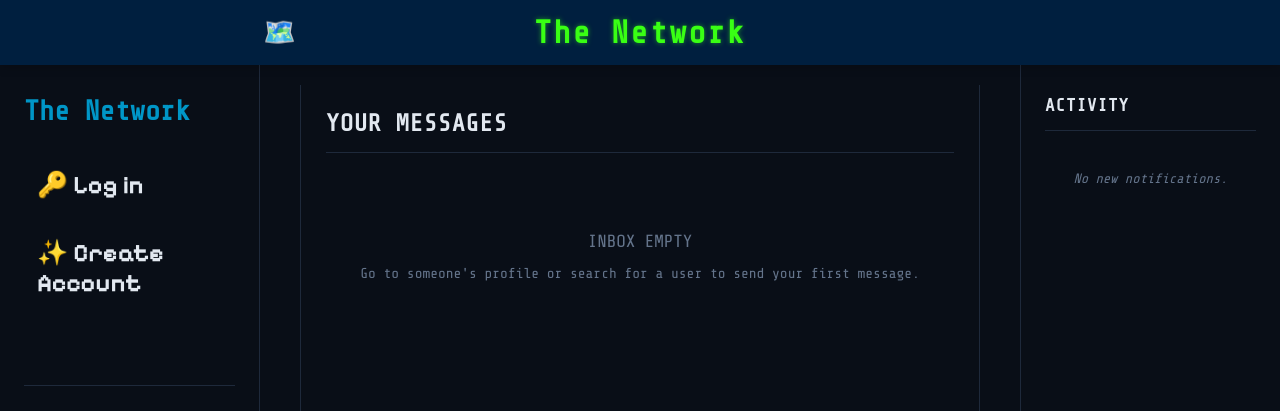
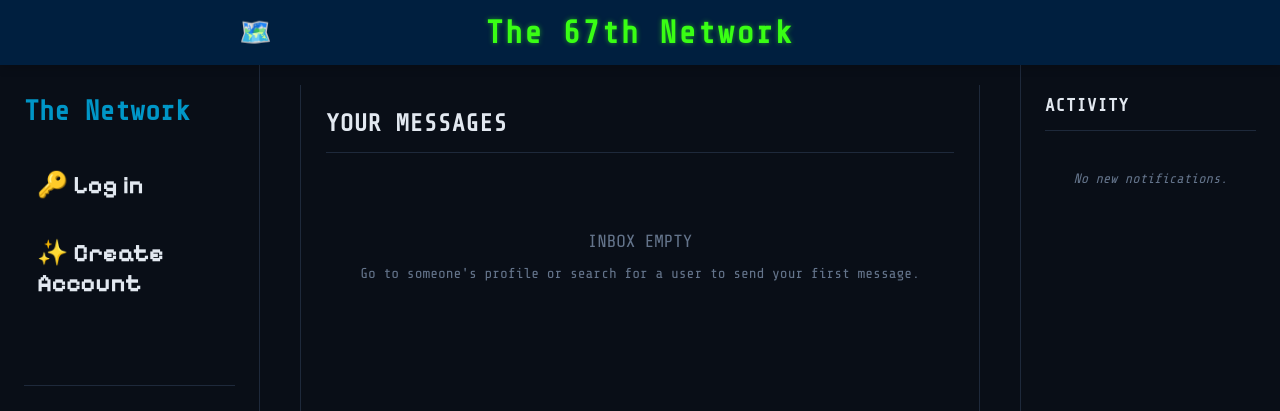
Before and after one commit to AloysiusAltarejos/the-Network, a Django app: template templates/inbox.html in a window 1280 px wide. Shown: the top 411 px of the page. Run offline with Django 5.2, Linux system fonts and the light colour scheme; the template is opened without the code that fills it, so the values that code supplies are empty; some web fonts are replaced.

Commit message:
release 10

```diff
--- a/templates/base.html
+++ b/templates/base.html
@@ -11,12 +11,12 @@
         <meta charset="UTF-8">
         <meta name="viewport" content="width=device-width, initial-scale=1.0">
         <link rel="stylesheet" href="{% static 'style.css' %}">
-        <title>The Network</title>
+        <title>The 67th</title>
     </head>
     <body style="font-family: 'Solway', 'Share Tech Mono'">
         <nav class="top-navbar">
             <button id="sidebarToggle" class="nav-toggle-btn">🗺️</button>
-            <h1 class="neon-title">The Network</h1>
+            <h1 class="neon-title">The 67th Network</h1>
             {% if request.user.is_authenticated %}
                 <button id="activityToggle" class="nav-toggle-btn">🔔</button>
             {% else %}
--- a/the_Network/settings.py
+++ b/the_Network/settings.py
@@ -57,6 +57,7 @@ CLOUDINARY_STORAGE = {
     'CLOUD_NAME': os.environ.get('CLOUDINARY_CLOUD_NAME'),
     'API_KEY': os.environ.get('CLOUDINARY_API_KEY'),
     'API_SECRET': os.environ.get('CLOUDINARY_API_SECRET'),
+    'FOLDER': 'The-Network',
 }
 
 MIDDLEWARE = [
```
Also changed, not shown: db.sqlite3.
